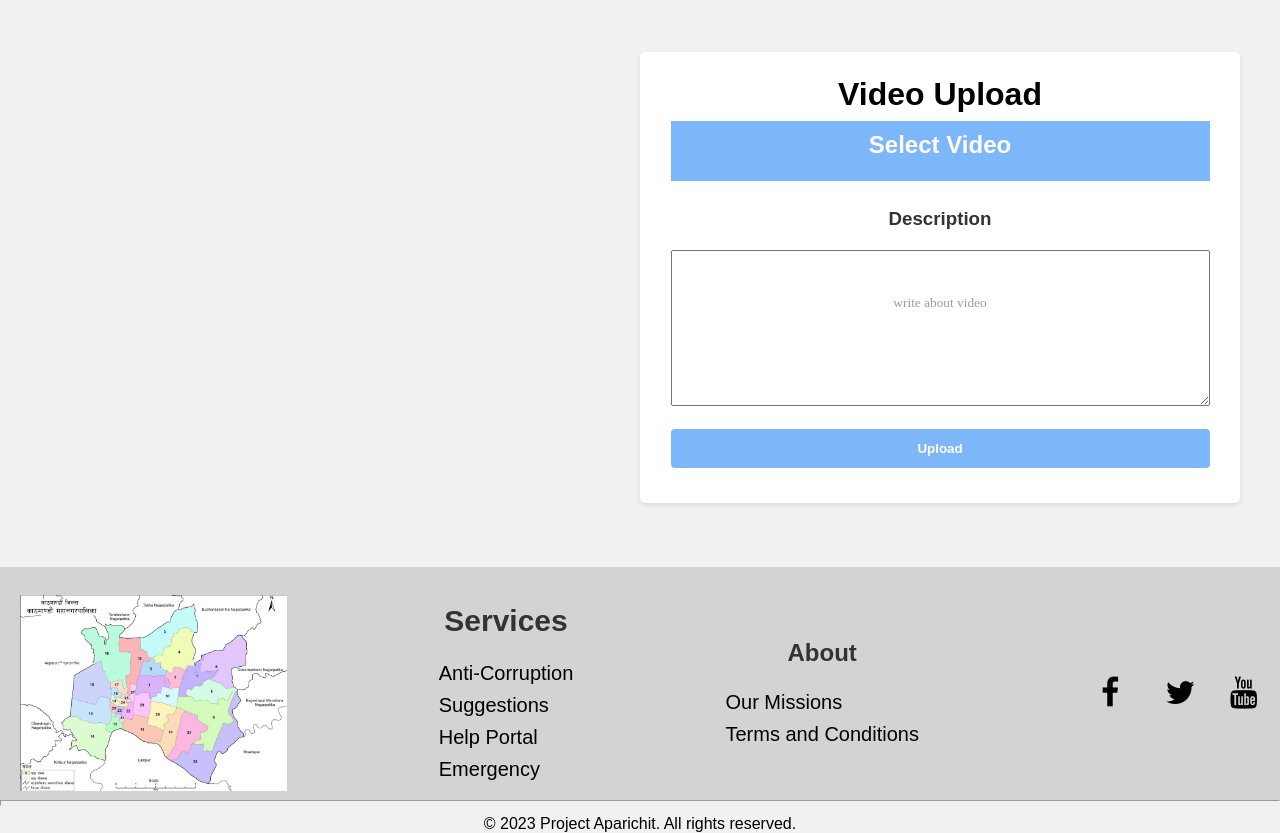
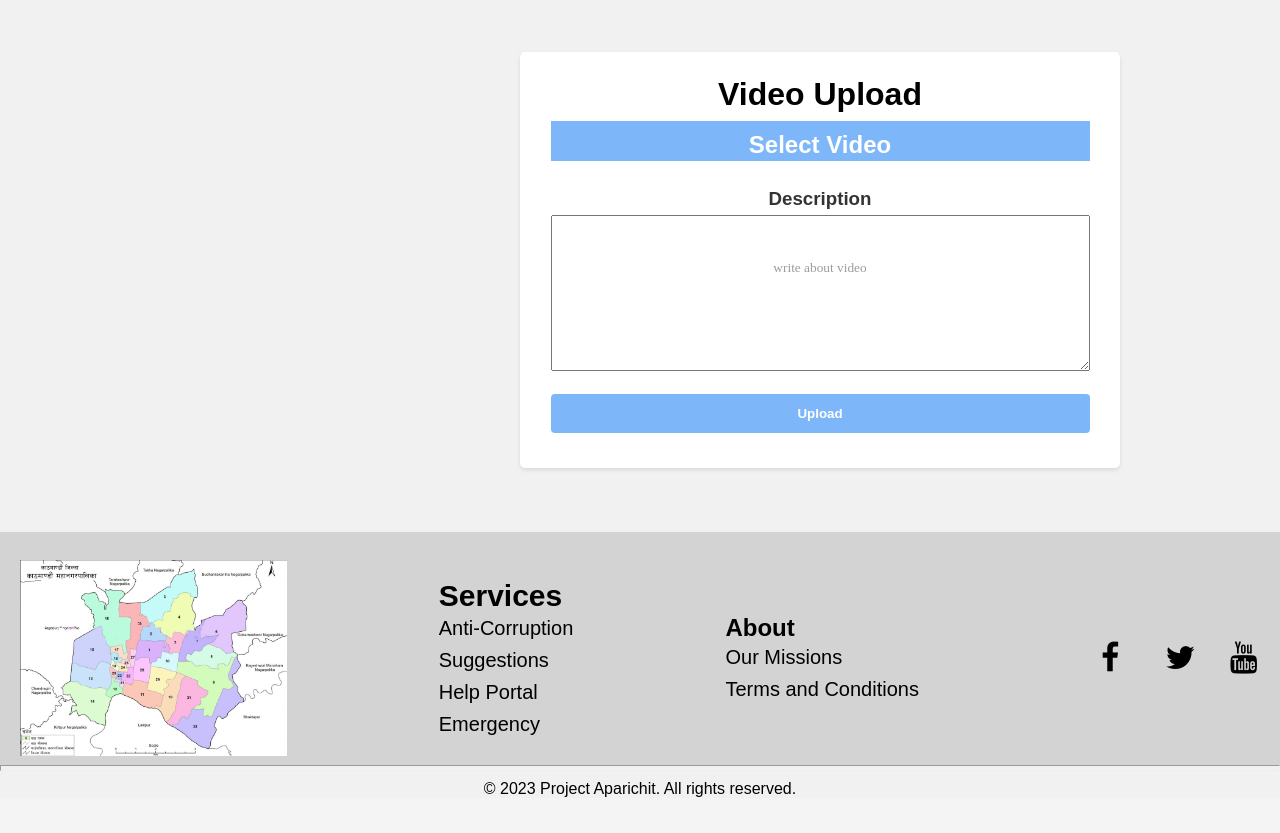
Before and after one commit to initialrise/aparichit, a PHP site: page /Corruption_Upload.html in a window 1280 px wide. Shown: the part 80-913 px from the top of the page. After the commit the page ends 877 px from the top, so only its background shows below. Run offline with PHP 8.4, Linux system fonts and the light colour scheme; some libraries are stand-ins or nearby versions.

Commit message:
slight changes

```diff
--- a/css/corruption_view.css
+++ b/css/corruption_view.css
@@ -12,7 +12,7 @@ body {
     background-color: #fff;
     border-radius: 5px;
     box-shadow: 0 2px 4px rgba(0, 0, 0, 0.1);
-    margin-left: 80vh;
+    margin-left: 65vh;
     margin-top: 15vh;
     padding-top: 20px;
     margin-bottom: 8vh;
@@ -23,10 +23,10 @@ body {
 
   }
 
-  h2, h3 {
+
+
+  h3{
     text-align: center;
-    color: #333;
-    margin-bottom: 20px;
   }
 
   .form-group {
@@ -95,6 +95,7 @@ body {
     color: white;
     background-color: #7eb7f9;
     cursor: pointer;
+    text-align: center;
 
 }
 textarea::placeholder {
--- a/css/index.css
+++ b/css/index.css
@@ -196,7 +196,7 @@
 }
 
 .nav-items1 a:hover {
-    background-color: #dadada61;
+    opacity: 0.6;
     transition: background-color 0.3s ease;
 }
 
--- a/index.html
+++ b/index.html
@@ -49,7 +49,7 @@
             <nav class="navbar1">
                 <ul class="nav-items1">
 
-                    <li><a href="#">Anti-Corruption</a></li>
+                    <li><a href="./Corruption_Upload.html">Anti-Corruption</a></li>
                     <li><a href="#">Suggestions</a></li>
                     <li><a href="#">Help Portal</a></li>
                     <li><a href="#">Emergency</a></li>
@@ -98,7 +98,7 @@
       <div class="footer-services">
           <h2>Services</h2>
           <ul>
-            <li><a href="#">Anti-Corruption</a></li>
+            <li><a href="./Corruption_Upload.html">Anti-Corruption</a></li>
             <li><a href="#">Suggestions</a></li>
             <li><a href="#">Help Portal</a></li>
             <li><a href="#">Emergency</a></li>
--- a/login.html
+++ b/login.html
@@ -59,7 +59,7 @@
         <div class="footer-services">
             <h2>Services</h2>
             <ul>
-              <li><a href="#">Anti-Corruption</a></li>
+              <li><a href="./Corruption_Upload.html">Anti-Corruption</a></li>
               <li><a href="#">Suggestions</a></li>
               <li><a href="#">Help Portal</a></li>
               <li><a href="#">Emergency</a></li>
--- a/signup.html
+++ b/signup.html
@@ -64,7 +64,7 @@
         <div class="footer-services">
             <h2 class="">Services</h2>
             <ul>
-              <li><a href="#">Anti-Corruption</a></li>
+              <li><a href="./Corruption_Upload.html">Anti-Corruption</a></li>
               <li><a href="#">Suggestions</a></li>
               <li><a href="#">Help Portal</a></li>
               <li><a href="#">Emergency</a></li>
```
